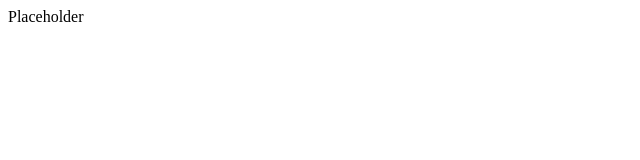
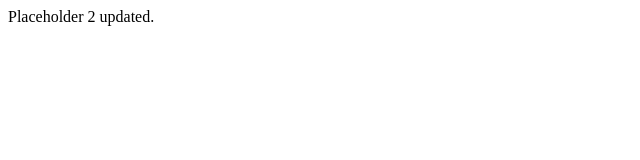
Before and after one commit to AvgBlank/Portfolio, a plain HTML site: page index.html in a window 1280 px wide. Shown: the full height of the page, 0-640 px from the left. Drawn offline with Linux system fonts and the light colour scheme.

Commit message:
Testing Commit

```diff
--- a/index.html
+++ b/index.html
@@ -6,6 +6,6 @@
   <title>Document</title>
 </head>
 <body>
-  Placeholder
+  Placeholder 2 updated.
 </body>
 </html>
```
